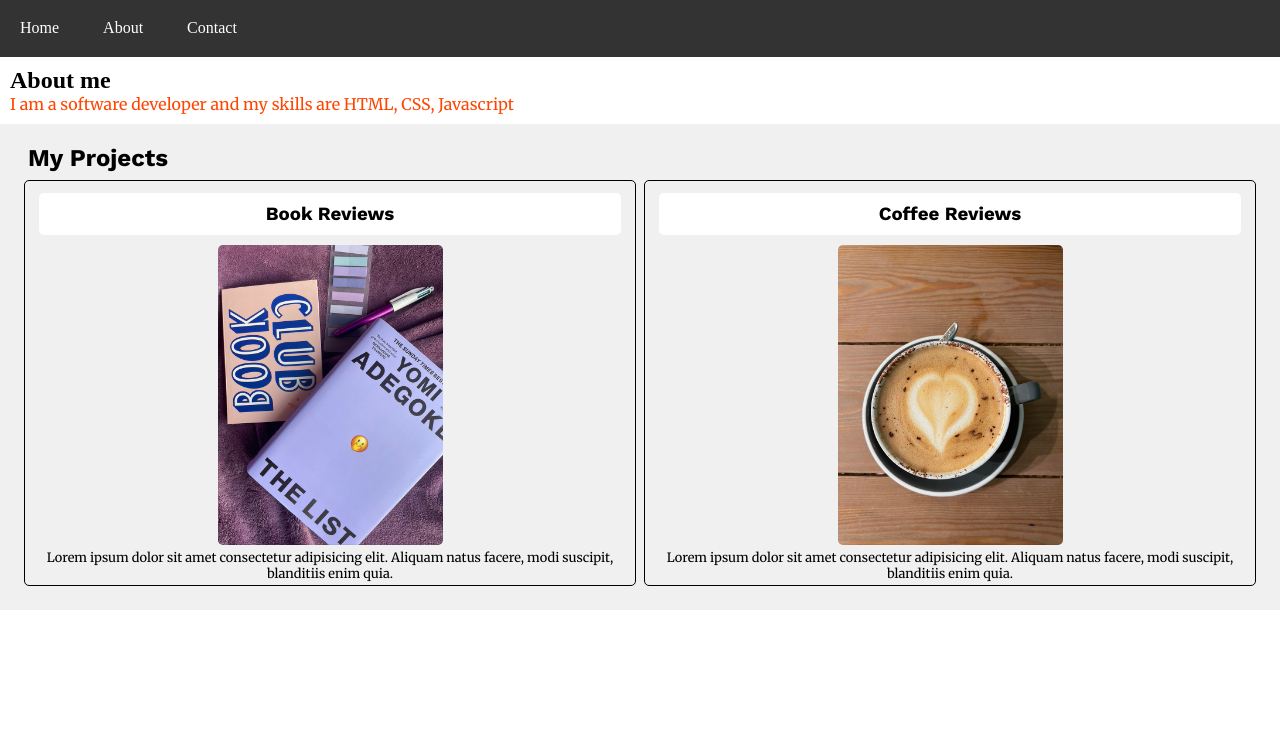
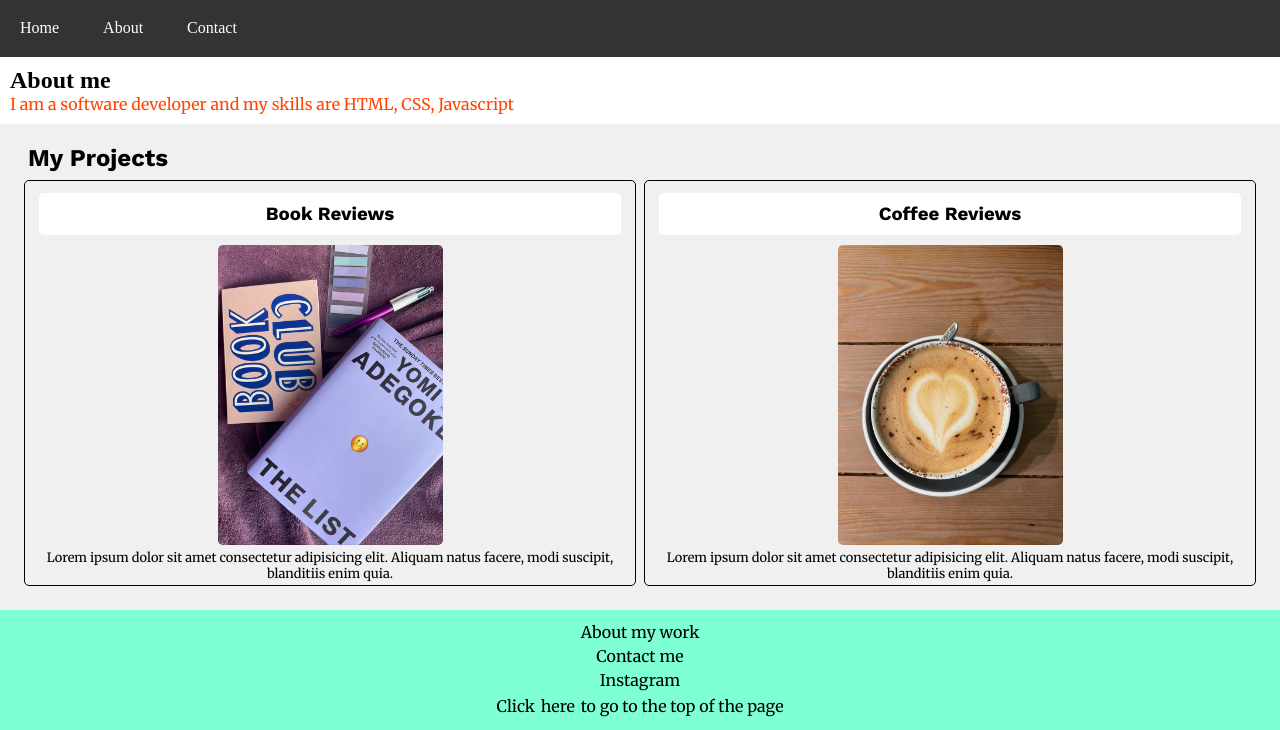
Before and after one commit to msalehprofile/html-css-recap, a plain HTML site: page index.html in a window 1280 px wide. Shown: the part 78-808 px from the top of the page. Drawn offline with nearby package versions, Linux system fonts and the light colour scheme.

Commit message:
added a footer with links and styling

```diff
--- a/index.html
+++ b/index.html
@@ -10,7 +10,7 @@
 <body>
 
     <header>
-        <h1>CSS Styling Demo</h1>
+        <h1 clas='top'>CSS Styling Demo</h1>
     </header>
 <!-- nav-->
     <nav>
@@ -46,7 +46,12 @@
     </main>
 <!-- footer-->
     <footer>
-        <p></p>
+        <div class="footerlinks">
+            <a href="">About my work</a>
+            <a href="">Contact me</a>
+            <a href="">Instagram</a>
+        </div>
+        <p class="link-to-top">Click <a href="#top">here</a> to go to the top of the page</p>
     </footer>
 
 </body>
--- a/styles.css
+++ b/styles.css
@@ -95,6 +95,28 @@ img {
         font-size: 0.8em;
     }
 }
+
+footer {
+    background-color: aquamarine;
+    padding: 10px;
+    text-align: center;
+    font-family: "merriweather",sans-serif;
+
+    .footerlinks {
+        display: flex;
+        flex-direction: column;
+    }
+
+    a {
+        padding: 2px;
+        text-decoration: none;
+        color: black;
+    }
+
+    .link-to-top {
+        padding: 4px;
+    }
+}
 /* challenge
 
 - add stype to the project section
```
